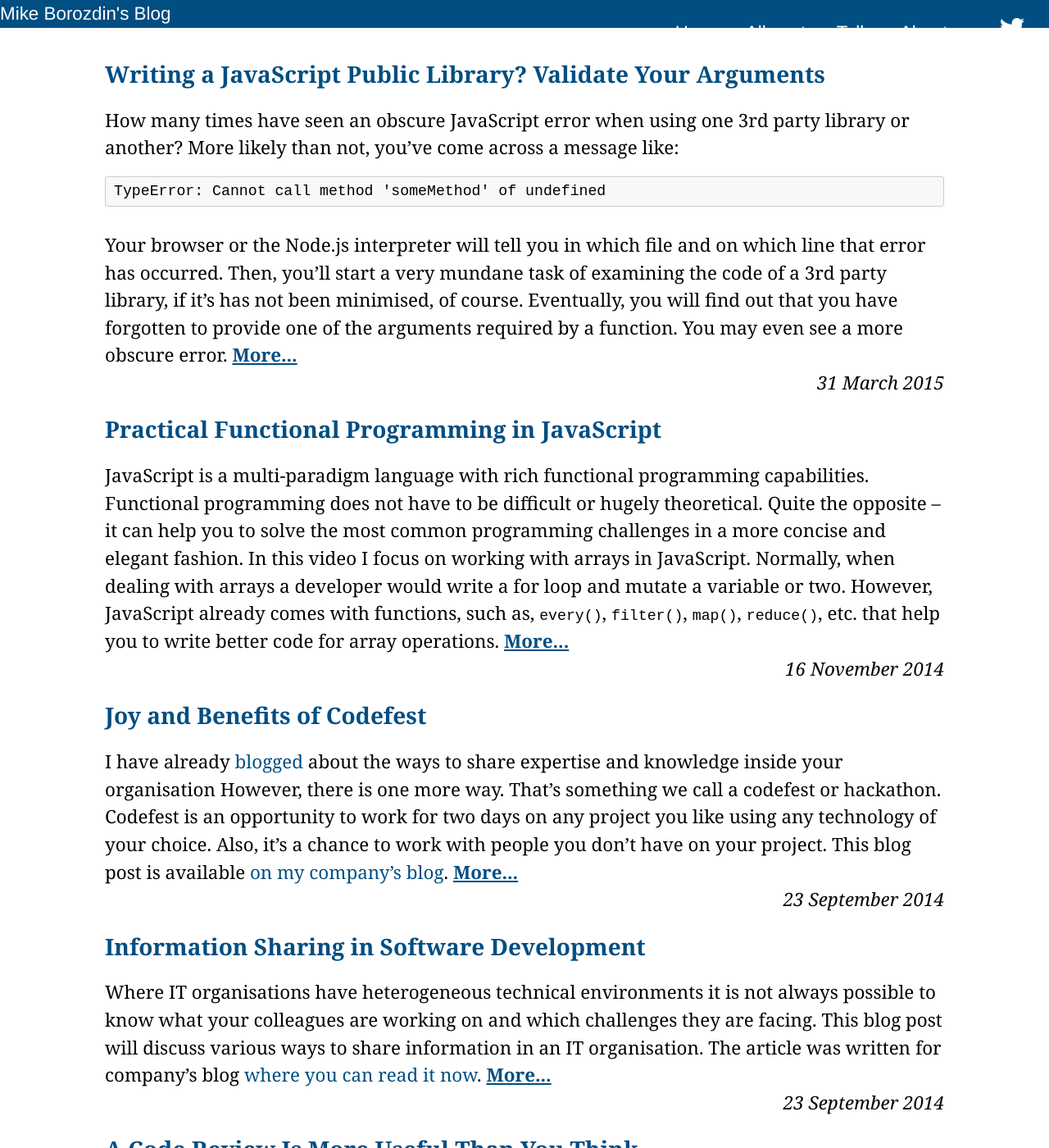
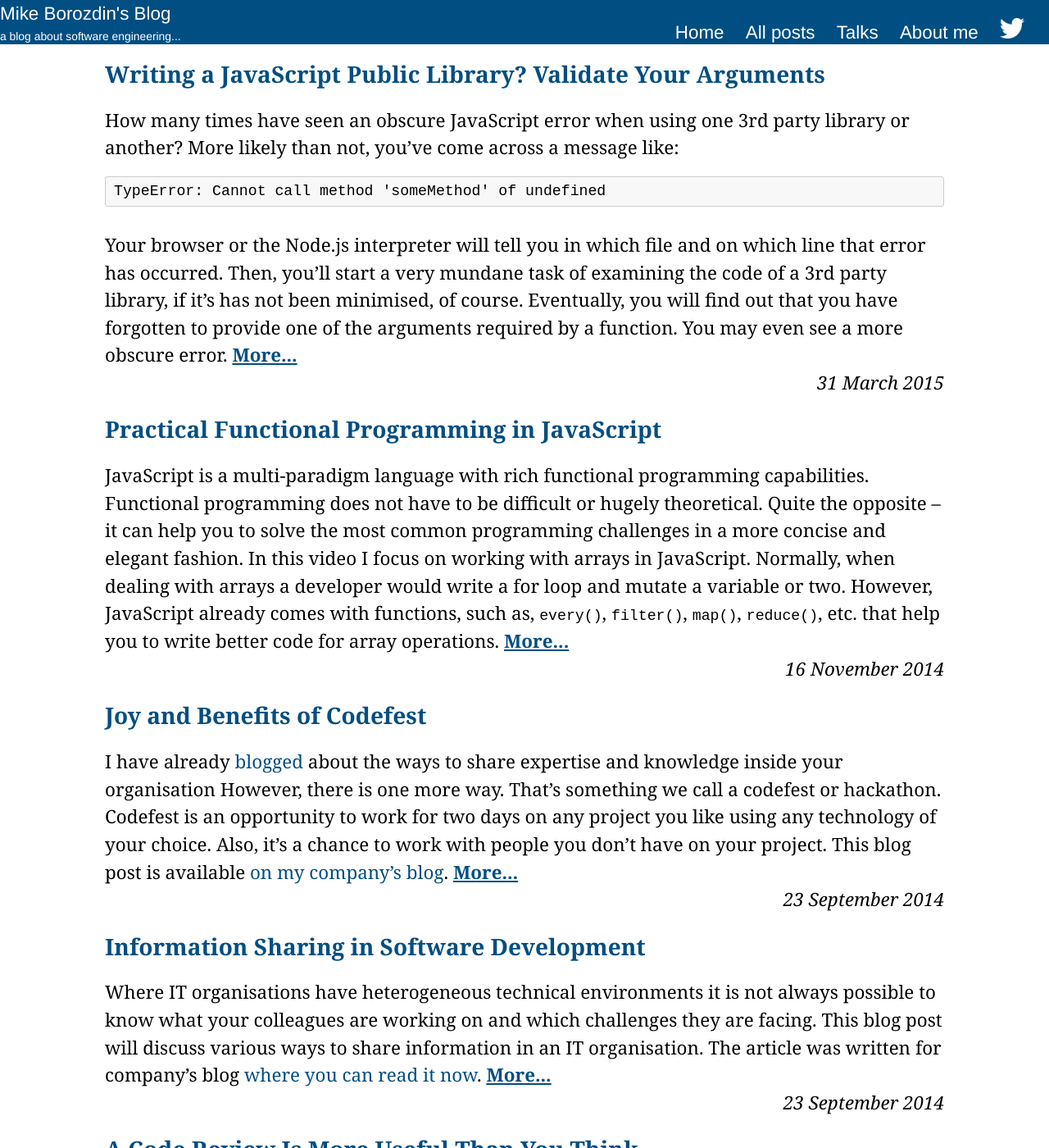
Before and after one commit to mikeborozdin/mikeborozdin.github.io, a Jekyll site: the page built from index.html, in a window 1280 px wide and 1400 px high. Shown: the whole window at 82% size. Built offline with Jekyll 4.4.1, drawn with Linux system fonts in a browser that asks for light colours; the list of posts is cut into pages by our own code.

Commit message:
bringing back description

```diff
--- a/_config.yml
+++ b/_config.yml
@@ -1,6 +1,8 @@
 # Site settings
 title: Mike Borozdin's Blog
 email: mike.borozdin@gmail.com
+description: > # this means to ignore newlines until "baseurl:"
+  Mike Borozdin's Blog about software engineering
 baseurl: "" # the subpath of your site, e.g. /blog/
 url: "http://mikeborozdin.com" # the base hostname & protocol for your site
 twitter_username: mikeborozdin
--- a/_includes/header.html
+++ b/_includes/header.html
@@ -1,6 +1,7 @@
 <div id="header">
   <div id="banner">
     <div id="logo"><a href="/">Mike Borozdin's Blog</a></div>
+    <div id="description"><a href="/">a blog about software engineering...</a></div>
   </div>
 
   <a href="javascript:toggleMenu();" id="menuButton">Menu</a>
--- a/css/main.css
+++ b/css/main.css
@@ -25,6 +25,10 @@
 
 #logo {
     font-size: 1em
+}
+
+#description {
+    font-size: 0.62em
 }
 
 h1 {
```
